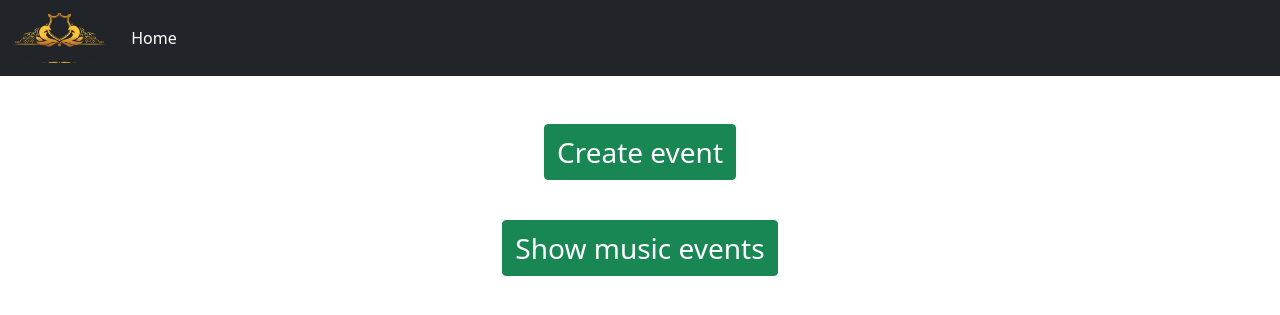
After one commit to igoorilic/BE15_CR13_IgorIlic, a Symfony app: template templates/big_events/music.html.twig in a window 1280 px wide. The commit adds this page. Shown: the top 315 px of the page. Run offline with Twig, Linux system fonts and the light colour scheme; the template is opened without the code that fills it, so the values that code supplies are empty; some libraries are stand-ins or nearby versions.

Commit message:
filter half done

```diff
--- /dev/null
+++ b/templates/big_events/music.html.twig
@@ -0,0 +1,27 @@
+{% extends 'base.html.twig' %}
+{% block body %}
+<div class="container mt-5 ">
+<div class="text-center">
+<p><a href="/create" class="btn btn-success fs-3 mb-4">Create event</a></p>
+</div>
+<div class="text-center">
+<p><a href="/filter_music" class="btn btn-success fs-3 mb-4">Show music events</a></p>
+</div>
+<div class="row row-cols-lg-4 row-cols-md-8 row-cols-sm-12">
+{% for events in event %}
+<div class="col d-flex justify-content-around">
+<div class="card mb-5 " style="width: 18rem;">
+  <img src="{{asset('pictures/' ~ events.picture )}}" class="card-img-top" alt="Ups..." style="height: 200px">
+  <div class="card-body">
+    <h5 class="card-title">{{events.name}}</h5>
+    <p class="card-text">{{events.description}}</p>
+    <div class="d-flex justify-content-around">
+    <a href="/details/{{events.id}}" class="btn btn-primary">View</a>
+    <a href="/edit/{{events.id}}" class="btn btn-warning">Edit</a>
+    <a href="/delete/{{events.id}}" class="btn btn-danger">Delete</a>
+    </div>
+  </div>
+</div>
+</div>
+{% endfor %}
+{% endblock %}
```
Also changed, not shown: src/Controller/BigEventsController.php (+18 -0 lines), templates/big_events/index.html.twig (+7 -0 lines), templates/big_events/sport.html.twig (added, +27 -0 lines).
